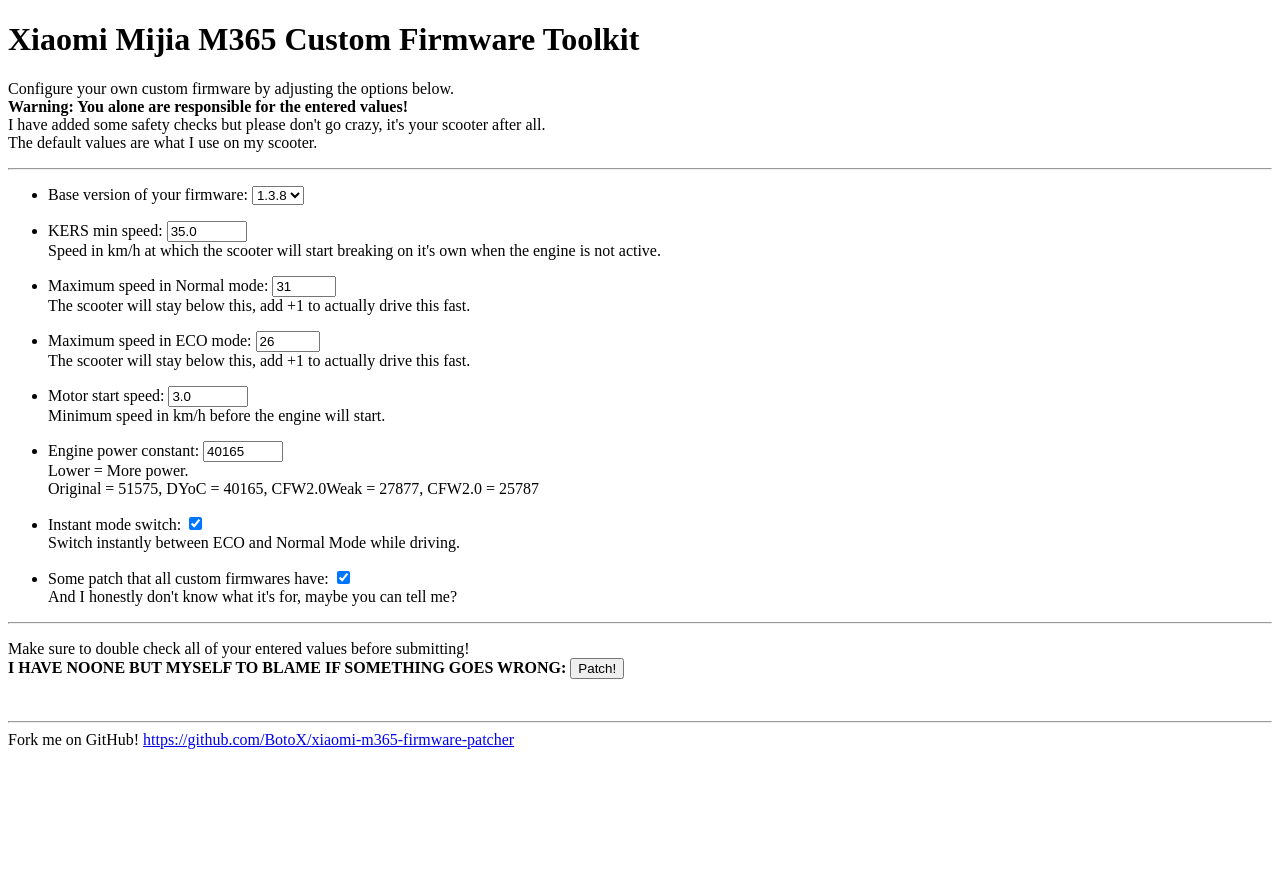
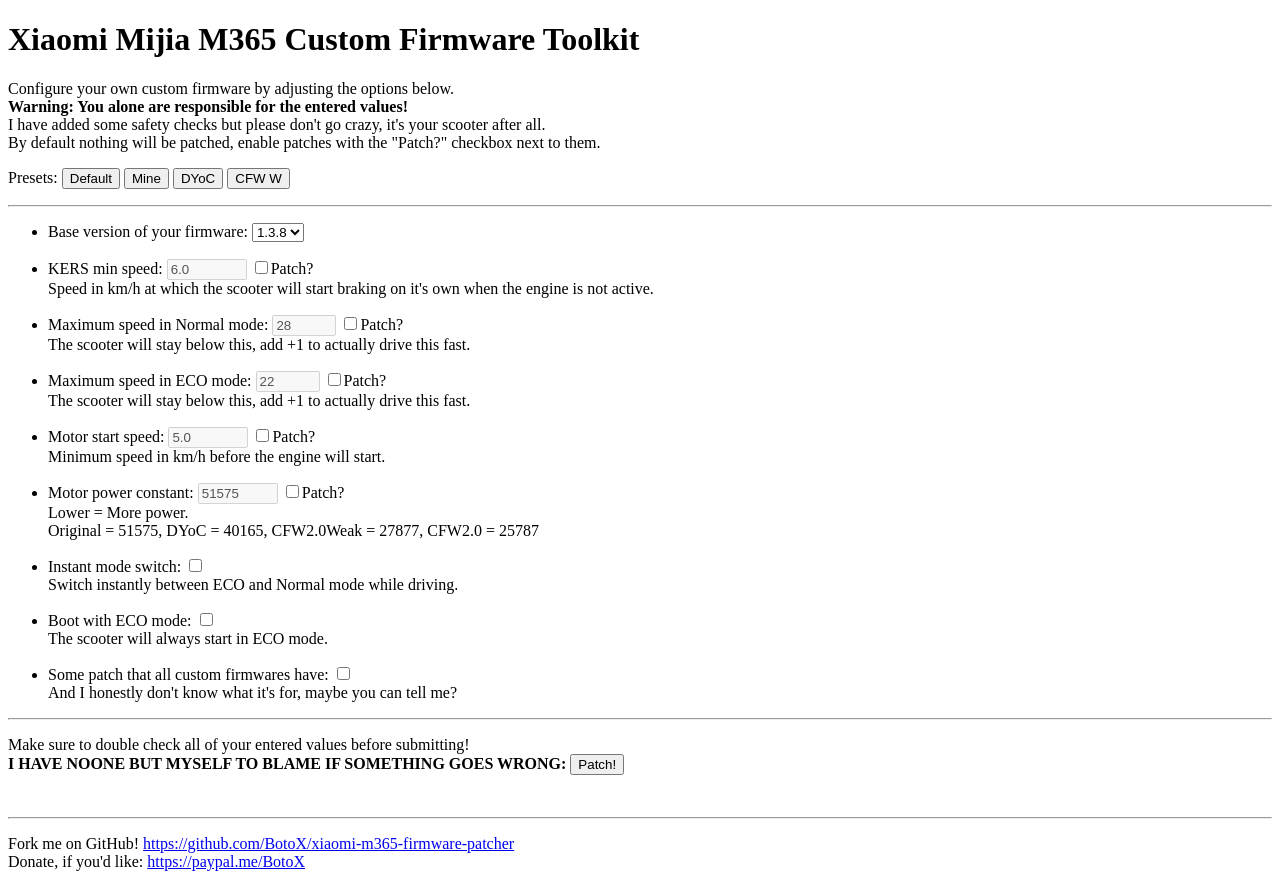
Before and after one commit to BotoX/xiaomi-m365-firmware-patcher, a Flask app: page / in a window 1280 px wide. Before the commit the page ends 749 px from the top, so only its background shows below. Run offline with Flask 2, Linux system fonts and the light colour scheme.

Commit message:
add "boot in eco mode" and improve website

```diff
--- a/patcher.py
+++ b/patcher.py
@@ -113,8 +113,9 @@
         ofs = FindPattern(self.data, sig) + 12
         pre, post = PatchImm(self.data, ofs, 4, val, MOVW_T3_IMM)
         ret.append((ofs, pre, post))
+        ofs += 4
 
-        ofs += 8
+        ofs += 4
         pre, post = PatchImm(self.data, ofs, 4, val, MOVW_T3_IMM)
         ret.append((ofs, pre, post))
 
@@ -122,8 +123,9 @@
         ofs = FindPattern(self.data, sig, None, ofs, 100) + 2
         pre, post = PatchImm(self.data, ofs, 4, val, MOVW_T3_IMM)
         ret.append((ofs, pre, post))
+        ofs += 4
 
-        ofs += 8
+        ofs += 4
         pre, post = PatchImm(self.data, ofs, 4, val, MOVW_T3_IMM)
         ret.append((ofs, pre, post))
 
@@ -140,8 +142,8 @@
         pre, post = self.data[ofs:ofs+2], bytearray((0x00, 0xBF))
         self.data[ofs:ofs+2] = post
         ret.append((ofs, pre, post))
+        ofs += 2
 
-        ofs += 2
         pre, post = self.data[ofs:ofs+2], bytearray((0x0A, 0xE0))
         self.data[ofs:ofs+2] = post
         ret.append((ofs, pre, post))
@@ -151,19 +153,38 @@
         pre, post = self.data[ofs:ofs+2], bytearray((0x00, 0xBF))
         self.data[ofs:ofs+2] = post
         ret.append((ofs, pre, post))
+        ofs += 2
 
-        ofs += 2
         pre, post = self.data[ofs:ofs+2], bytearray((0x00, 0xBF))
         self.data[ofs:ofs+2] = post
         ret.append((ofs, pre, post))
+        ofs += 2
 
-        ofs += 2
         pre, post = self.data[ofs:ofs+2], bytearray((0x00, 0xBF))
         self.data[ofs:ofs+2] = post
         ret.append((ofs, pre, post))
 
         sig = [0x85, 0xF8, 0x34, 0x60, 0x02, 0xE0, 0x0B, 0xB9]
         ofs = FindPattern(self.data, sig, None, ofs, 100) + 6
+        pre, post = self.data[ofs:ofs+2], bytearray((0x00, 0xBF))
+        self.data[ofs:ofs+2] = post
+        ret.append((ofs, pre, post))
+        return ret
+
+    def boot_with_eco(self):
+        ret = []
+        sig = [0xB4, 0xF8, 0xEA, 0x20, 0x01, 0x2A, 0x02, 0xD1, 0x00, 0xF8, 0x34, 0x1F, 0x01, 0x72]
+        ofs = FindPattern(self.data, sig)
+        pre, post = self.data[ofs:ofs+4], bytearray((0xA4, 0xF8, 0xEA, 0x10))
+        self.data[ofs:ofs+4] = post
+        ret.append((ofs, pre, post))
+        ofs += 4
+
+        pre, post = self.data[ofs:ofs+2], bytearray((0x00, 0xBF))
+        self.data[ofs:ofs+2] = post
+        ret.append((ofs, pre, post))
+        ofs += 2
+
         pre, post = self.data[ofs:ofs+2], bytearray((0x00, 0xBF))
         self.data[ofs:ofs+2] = post
         ret.append((ofs, pre, post))
@@ -191,6 +212,7 @@
     cfw.motor_start_speed(3)
     cfw.motor_power_constant(40165)
     cfw.instant_eco_switch()
+    #cfw.boot_with_eco()
 
     with open(sys.argv[2], 'wb') as fp:
         fp.write(cfw.data)
--- a/web/app.py
+++ b/web/app.py
@@ -1,6 +1,7 @@
 import flask
 import traceback
 import sys
+sys.path.append('..')
 from patcher import FirmwarePatcher
 
 app = flask.Flask(__name__)
@@ -60,6 +61,10 @@
     if instant_eco_switch:
         patcher.instant_eco_switch()
 
+    boot_with_eco = flask.request.args.get('boot_with_eco', None)
+    if boot_with_eco:
+        patcher.boot_with_eco()
+
     idk_what_this_does = flask.request.args.get('idk_what_this_does', None)
     if idk_what_this_does:
         patcher.idk_what_this_does()
--- a/web/templates/home.html
+++ b/web/templates/home.html
@@ -4,6 +4,7 @@
 <meta charset="utf-8">
 <meta name="author" content="BotoX">
 <meta name="description" content="Xiaomi Mijia M365 Custom Firmware Toolkit">
+<title>Xiaomi Mijia M365 Custom Firmware Toolkit</title>
 </head>
 
 <body>
@@ -13,8 +14,18 @@
     Configure your own custom firmware by adjusting the options below.<br>
     <b>Warning: You alone are responsible for the entered values!</b><br>
     I have added some safety checks but please don't go crazy, it's your scooter after all.<br>
-    The default values are what I use on my scooter.
+    By default nothing will be patched, enable patches with the "Patch?" checkbox next to them.
 </p>
+
+<p>
+    Presets:
+    <button onclick="Preset_Default();">Default</button>
+    <button onclick="Preset_Mine();">Mine</button>
+    <button onclick="Preset_DYoC();">DYoC</button>
+    <button onclick="Preset_CFWW();">CFW W</button>
+</p>
+
+<noscript>This website (despite it's look) requires some very simple JavaScript which is embedded in this HTML.</noscript>
 
 <hr>
 <form action="/cfw">
@@ -30,35 +41,40 @@
 
     <li><p>
         KERS min speed:
-        <input name="kers_min_speed" type="number" step="0.1" min="0" max="100" value="35.0">
+        <input name="kers_min_speed" type="number" step="0.1" min="0" max="100" value="6.0" disabled>
+        <label><input class="_patchbs" type="checkbox" onchange="CheckForm('kers_min_speed', this);">Patch?</label>
         <br>
-        Speed in km/h at which the scooter will start breaking on it's own when the engine is not active.
+        Speed in km/h at which the scooter will start braking on it's own when the engine is not active.
     </p></li>
 
     <li><p>
         Maximum speed in Normal mode:
-        <input name="normal_max_speed" type="number" step="1" min="0" max="100" value="31">
+        <input name="normal_max_speed" type="number" step="1" min="0" max="100" value="28" disabled>
+        <label><input class="_patchbs" type="checkbox" onchange="CheckForm('normal_max_speed', this);">Patch?</label>
         <br>
         The scooter will stay below this, add +1 to actually drive this fast.
     </p></li>
 
     <li><p>
         Maximum speed in ECO mode:
-        <input name="eco_max_speed" type="number" step="1" min="0" max="100" value="26">
+        <input name="eco_max_speed" type="number" step="1" min="0" max="100" value="22" disabled>
+        <label><input class="_patchbs" type="checkbox" onchange="CheckForm('eco_max_speed', this);">Patch?</label>
         <br>
         The scooter will stay below this, add +1 to actually drive this fast.
     </p></li>
 
     <li><p>
         Motor start speed:
-        <input name="motor_start_speed" type="number" step="0.1" min="0" max="100" value="3.0">
+        <input name="motor_start_speed" type="number" step="0.1" min="0" max="100" value="5.0" disabled>
+        <label><input class="_patchbs" type="checkbox" onchange="CheckForm('motor_start_speed', this);">Patch?</label>
         <br>
         Minimum speed in km/h before the engine will start.
     </p></li>
 
     <li><p>
-        Engine power constant:
-        <input name="motor_power_constant" type="number" step="1" min="25787" max="65535" value="40165">
+        Motor power constant:
+        <input name="motor_power_constant" type="number" step="1" min="25787" max="65535" value="51575" disabled>
+        <label><input class="_patchbs" type="checkbox" onchange="CheckForm('motor_power_constant', this);">Patch?</label>
         <br>
         Lower = More power.<br>
         Original = 51575, DYoC = 40165, CFW2.0Weak = 27877, CFW2.0 = 25787
@@ -66,14 +82,21 @@
 
     <li><p>
         Instant mode switch:
-        <input type="checkbox" name="instant_eco_switch" value="1" checked>
+        <label><input type="checkbox" name="instant_eco_switch"></label>
         <br>
-        Switch instantly between ECO and Normal Mode while driving.
+        Switch instantly between ECO and Normal mode while driving.
+    </p></li>
+
+    <li><p>
+        Boot with ECO mode:
+        <label><input type="checkbox" name="boot_with_eco"></label>
+        <br>
+        The scooter will always start in ECO mode.
     </p></li>
 
     <li><p>
         Some patch that all custom firmwares have:
-        <input type="checkbox" name="idk_what_this_does" value="1" checked>
+        <label><input type="checkbox" name="idk_what_this_does"></label>
         <br>
         And I honestly don't know what it's for, maybe you can tell me?
     </p></li>
@@ -90,5 +113,76 @@
 
 <br>
 <hr>
-Fork me on GitHub! <a href="https://github.com/BotoX/xiaomi-m365-firmware-patcher">https://github.com/BotoX/xiaomi-m365-firmware-patcher</a>
+<p>
+    Fork me on GitHub! <a href="https://github.com/BotoX/xiaomi-m365-firmware-patcher" target="_blank">https://github.com/BotoX/xiaomi-m365-firmware-patcher</a>
+    <br>
+    Donate, if you'd like: <a href="https://paypal.me/BotoX" target="_blank">https://paypal.me/BotoX</a>
+</p>
+
+<script type="text/javascript">
+    function CheckForm(name, cb) {
+        document.getElementsByName(name)[0].disabled = !cb.checked;
+    }
+
+    function ChangeForm(name, value, patch) {
+        var o = document.getElementsByName(name)[0];
+
+        if(o.type == "checkbox") {
+            o.checked = value;
+        } else {
+            o.value = value;
+        }
+
+        if(patch !== undefined) {
+            var cb = o.nextElementSibling.children[0];
+            cb.checked = patch;
+            cb.onchange();
+        }
+    }
+
+    function Preset_Default() {
+        ChangeForm("kers_min_speed", "6.0", false);
+        ChangeForm("normal_max_speed", "28", false);
+        ChangeForm("eco_max_speed", "22", false);
+        ChangeForm("motor_start_speed", "5.0", false);
+        ChangeForm("motor_power_constant", "51575", false);
+        ChangeForm("instant_eco_switch", false);
+        ChangeForm("boot_with_eco", false);
+        ChangeForm("idk_what_this_does", false);
+    }
+
+    function Preset_Mine() {
+        ChangeForm("kers_min_speed", "35.0", true);
+        ChangeForm("normal_max_speed", "31", true);
+        ChangeForm("eco_max_speed", "26", true);
+        ChangeForm("motor_start_speed", "3.0", true);
+        ChangeForm("motor_power_constant", "40165", true);
+        ChangeForm("instant_eco_switch", true);
+        ChangeForm("boot_with_eco", false);
+        ChangeForm("idk_what_this_does", true);
+    }
+
+    function Preset_DYoC() {
+        ChangeForm("kers_min_speed", "20.0", true);
+        ChangeForm("normal_max_speed", "31", true);
+        ChangeForm("eco_max_speed", "20", true);
+        ChangeForm("motor_start_speed", "2.0", true);
+        ChangeForm("motor_power_constant", "40165", true);
+        ChangeForm("instant_eco_switch", false);
+        ChangeForm("boot_with_eco", false);
+        ChangeForm("idk_what_this_does", true);
+    }
+
+    function Preset_CFWW() {
+        ChangeForm("kers_min_speed", "20.0", true);
+        ChangeForm("normal_max_speed", "45", true);
+        ChangeForm("eco_max_speed", "27", true);
+        ChangeForm("motor_start_speed", "1.45", true);
+        ChangeForm("motor_power_constant", "27877", true);
+        ChangeForm("instant_eco_switch", false);
+        ChangeForm("boot_with_eco", false);
+        ChangeForm("idk_what_this_does", true);
+    }
+</script>
+
 </body>
```
